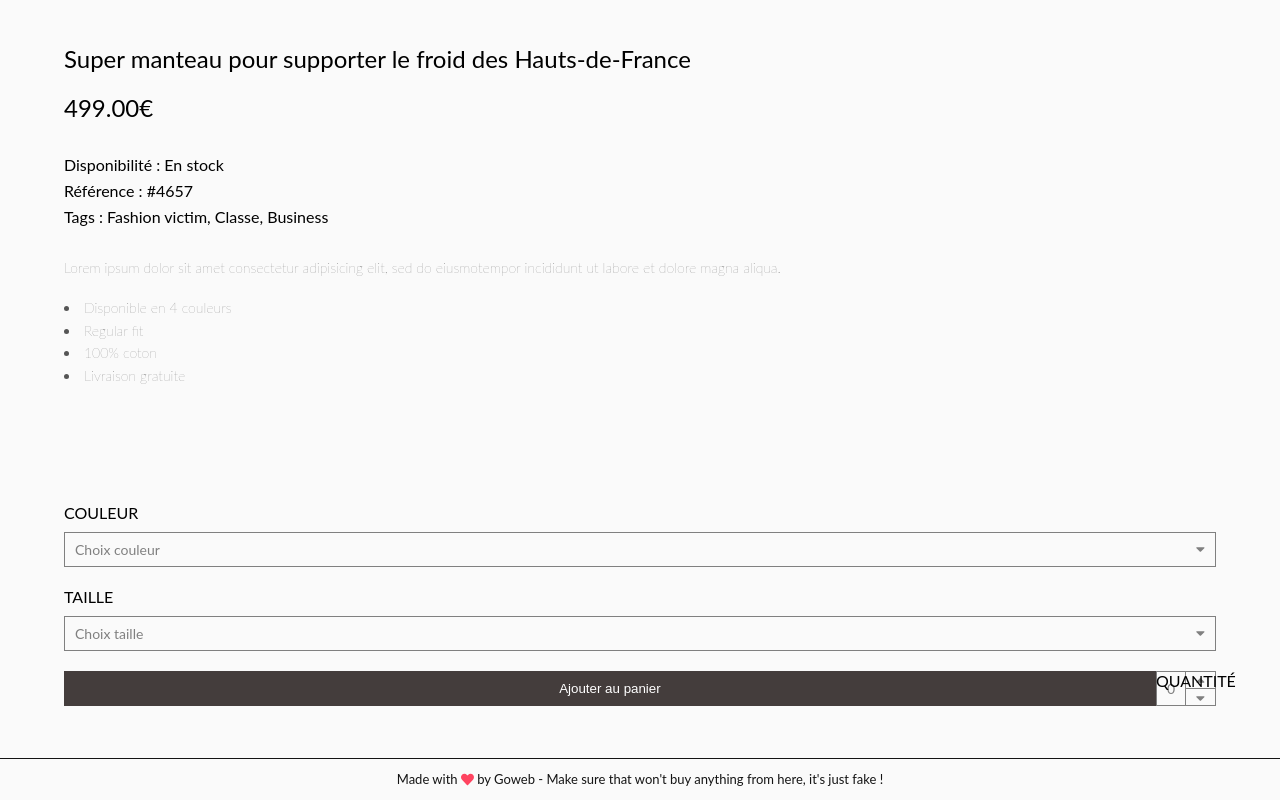
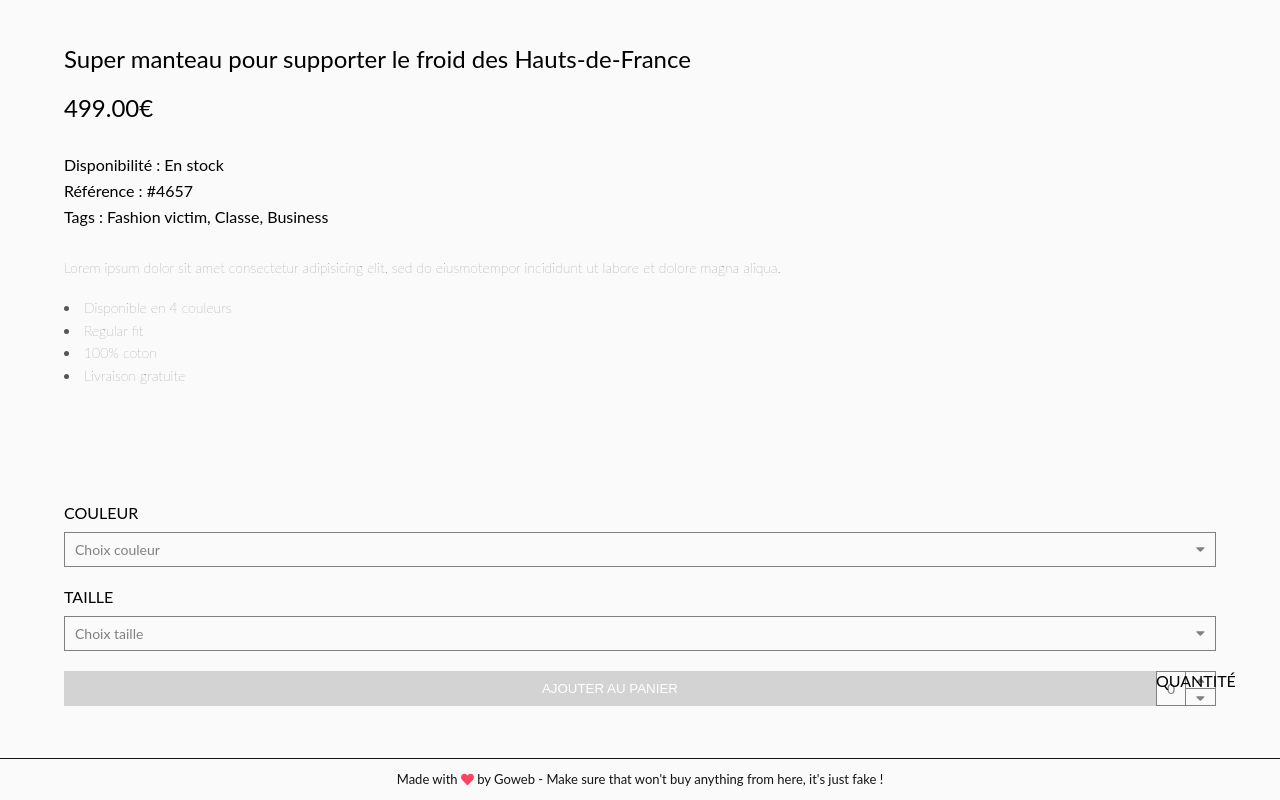
Before and after one commit to Lucasbeneston/goweb_store, a React (Create React App) app: page / in a window 1280 px wide. Shown: the part 1720-2520 px from the top of the page. Built offline with nearby package versions, Linux system fonts and the light colour scheme.

Commit message:
:sparkles: Disabled button 100% :sparkles:

```diff
--- a/src/components/atoms/Inputs/InputNumber/InputNumber.jsx
+++ b/src/components/atoms/Inputs/InputNumber/InputNumber.jsx
@@ -21,6 +21,7 @@ export default function InputNumber({
         <span>{defaultOption}</span>
         <div className="inputNumber_value_arrows">
           <div
+            className="inputNumber_value_arrows_button"
             tabIndex={0}
             role="button"
             onClick={onClickIncrease}
@@ -30,6 +31,7 @@ export default function InputNumber({
           </div>
           <div className="inputNumber_value_line" />
           <div
+            className="inputNumber_value_arrows_button"
             tabIndex={0}
             role="button"
             onClick={onClickDecrease}
--- a/src/components/atoms/Inputs/InputNumber/InputNumber.scss
+++ b/src/components/atoms/Inputs/InputNumber/InputNumber.scss
@@ -42,7 +42,11 @@
       align-items: center;
       justify-content: center;
       border-left: 1px solid grey;
-      cursor: pointer;
+
+      &_button {
+        cursor: pointer;
+        outline: none;
+      }
     }
 
     &_line {
--- a/src/components/atoms/Inputs/InputSelect/InputSelect.jsx
+++ b/src/components/atoms/Inputs/InputSelect/InputSelect.jsx
@@ -10,7 +10,9 @@ export default function InputSelect({
   label,
   onClickEvent,
   isOpen,
+  selectedOption,
   defaultOption,
+  onClickOption,
   array,
 }) {
   return (
@@ -27,17 +29,22 @@ export default function InputSelect({
         type="select"
         id={id}
       >
-        {defaultOption}
+        {selectedOption}
         <div className="inputSelect_select_arrow">
           <FontAwesomeIcon icon={faCaretDown} />
         </div>
       </div>
       <div className={`inputSelect_optionsContainer ${isOpen}`}>
-        <button type="button" value={null}>
+        <button onClick={onClickOption} type="button" value={null}>
           -- {defaultOption} --
         </button>
         {array.map((option) => (
-          <button type="button" value={option} key={option}>
+          <button
+            onClick={onClickOption}
+            type="button"
+            value={option}
+            key={option}
+          >
             {option}
           </button>
         ))}
@@ -55,6 +62,8 @@ InputSelect.propTypes = {
   label: PropTypes.string.isRequired,
   onClickEvent: PropTypes.func.isRequired,
   isOpen: PropTypes.string,
+  selectedOption: PropTypes.string.isRequired,
+  onClickOption: PropTypes.func.isRequired,
   defaultOption: PropTypes.string.isRequired,
   array: PropTypes.arrayOf(PropTypes.string).isRequired,
 };
--- a/src/components/atoms/Inputs/InputSelect/InputSelect.scss
+++ b/src/components/atoms/Inputs/InputSelect/InputSelect.scss
@@ -31,6 +31,7 @@
     align-items: center;
     height: 35px;
     cursor: pointer;
+    outline: none;
 
     &_arrow {
       height: 100%;
@@ -62,6 +63,7 @@
       background-color: white;
       border-bottom: 1px solid lightgray;
       cursor: pointer;
+      outline: none;
     }
   }
 }
--- a/src/components/molecules/ItemForm/ItemForm.jsx
+++ b/src/components/molecules/ItemForm/ItemForm.jsx
@@ -1,4 +1,4 @@
-import React, { useState } from "react";
+import React, { useState, useEffect } from "react";
 import Items from "../../../data/items";
 import InputSelect from "../../atoms/Inputs/InputSelect/InputSelect";
 import InputNumber from "../../atoms/Inputs/InputNumber/InputNumber";
@@ -6,37 +6,83 @@ import InputNumber from "../../atoms/Inputs/InputNumber/InputNumber";
 import "./ItemForm.scss";
 
 export default function ItemForm() {
-  const [isOpen, setIsOpen] = useState({ color: false, size: false });
-  const [quantity, setQuantity] = useState(0);
-  // Créer un state qui récupère l'information sur la selection ou non des différents inputs color, size et number.
-  // Mettre "quantity" dans ce state sous forme d'objet
+  const [isOpen, setIsOpen] = useState({ openColor: false, openSize: false });
+  const [isDisabled, setIsDisabled] = useState(true);
+  const [selectedValues, setSelectedValues] = useState({
+    color: null,
+    size: null,
+    quantity: 0,
+  });
+
+  const { color, size, quantity } = selectedValues;
+  const disabled = () => {
+    if (
+      color !== null &&
+      color !== "" &&
+      size !== null &&
+      size !== "" &&
+      quantity !== 0
+    ) {
+      setIsDisabled(false);
+    } else {
+      setIsDisabled(true);
+    }
+  };
+
+  useEffect(() => {
+    disabled();
+    // eslint-disable-next-line react-hooks/exhaustive-deps
+  }, [color, size, quantity]);
 
   return (
     <div className="itemForm">
       <InputSelect
         onClickEvent={() => {
-          setIsOpen({ ...isOpen, color: !isOpen.color });
+          setIsOpen({ ...isOpen, openColor: !isOpen.openColor });
         }}
-        isOpen={isOpen.color ? "show" : ""}
+        isOpen={isOpen.openColor ? "show" : ""}
+        onClickOption={(e) => {
+          setSelectedValues({
+            ...selectedValues,
+            color: e.target.value,
+          });
+        }}
         id="selectColor"
         label="Couleur"
+        selectedOption={color || "Choix couleur"}
         defaultOption="Choix couleur"
         array={Items.colors}
       />
 
       <InputSelect
         onClickEvent={() => {
-          setIsOpen({ ...isOpen, size: !isOpen.size });
+          setIsOpen({ ...isOpen, openSize: !isOpen.openSize });
         }}
-        isOpen={isOpen.size ? "show" : ""}
+        isOpen={isOpen.openSize ? "show" : ""}
+        onClickOption={(e) => {
+          setSelectedValues({
+            ...selectedValues,
+            size: e.target.value,
+          });
+        }}
         id="selectSize"
         label="Taille"
+        selectedOption={size || "Choix taille"}
         defaultOption="Choix taille"
         array={Items.sizes}
       />
 
       <div className="itemForm_bottom">
-        <button className="itemForm_bottom_buttonAdd" type="button">
+        <button
+          onClick={() => {
+            console.log("Je clique !");
+          }}
+          className={`itemForm_bottom_buttonAdd ${
+            isDisabled ? "disabled" : null
+          }`}
+          type="button"
+          disabled={isDisabled}
+        >
           Ajouter au panier
         </button>
         <InputNumber
@@ -44,12 +90,18 @@ export default function ItemForm() {
           label="Quantité"
           onClickIncrease={() => {
             if (quantity < 100) {
-              setQuantity(quantity + 1);
+              setSelectedValues({
+                ...selectedValues,
+                quantity: quantity + 1,
+              });
             }
           }}
           onClickDecrease={() => {
             if (quantity > 0) {
-              setQuantity(quantity - 1);
+              setSelectedValues({
+                ...selectedValues,
+                quantity: quantity - 1,
+              });
             }
           }}
           defaultOption={quantity}
--- a/src/components/molecules/ItemForm/ItemForm.scss
+++ b/src/components/molecules/ItemForm/ItemForm.scss
@@ -16,6 +16,13 @@
       background-color: $grey;
       color: white;
       border: none;
+      text-transform: uppercase;
+      outline: none;
+
+      &.disabled {
+        background-color: lightgray;
+        cursor: not-allowed;
+      }
     }
   }
 }
```
Also changed, not shown: 1 other file (tests, documents, lock files or other folders).
